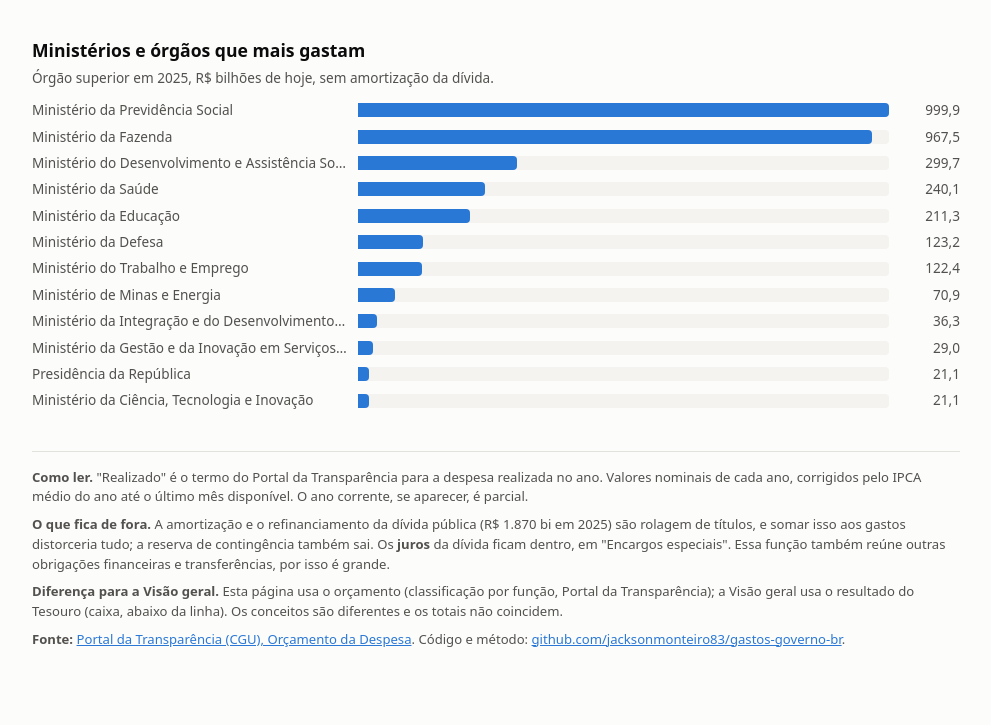
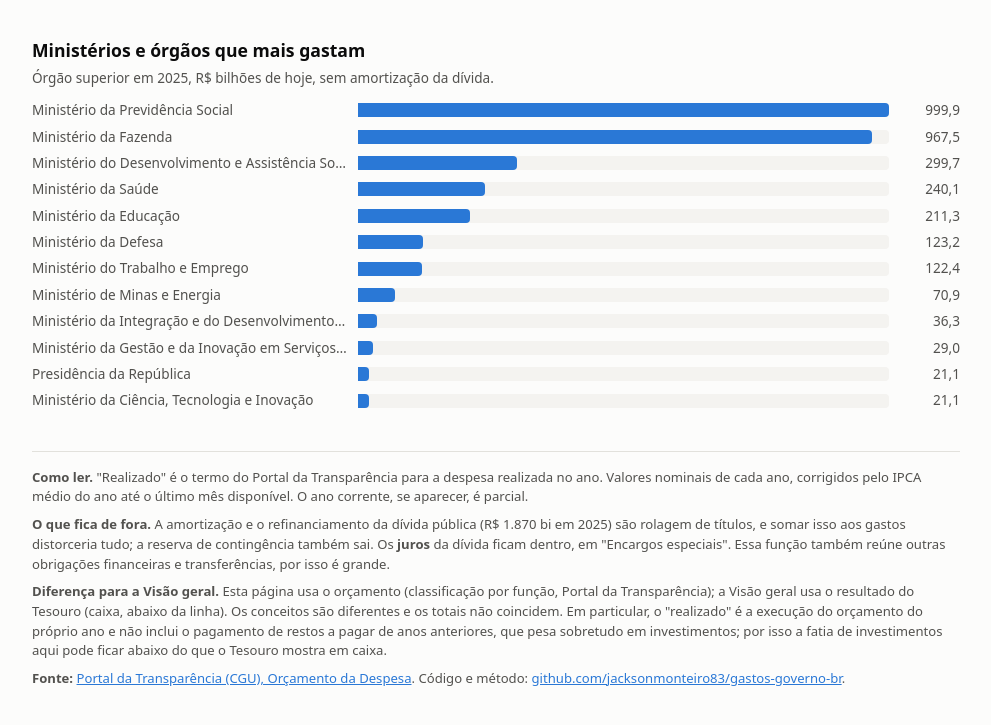
Before and after one commit to jacksonmonteiro83/gastos-governo-br, a plain HTML site: page docs/despesas.html in a window 1280 px wide. Shown: the part 1052-1777 px from the top of the page, without its empty margins (144-1135 px from the left). Drawn offline with Linux system fonts and the light colour scheme.

Commit message:
Despesas: prints, nota sobre restos a pagar e achados no README
Co-Authored-By: Claude Sonnet 5.5 <noreply@anthropic.com>
Claude-Session: https://claude.ai/code/session_01KiiusXRWrSgj2tX4znhx2G

```diff
--- a/docs/despesas.html
+++ b/docs/despesas.html
@@ -51,7 +51,7 @@
     <footer>
       <p><b>Como ler.</b> "Realizado" é o termo do Portal da Transparência para a despesa realizada no ano. Valores nominais de cada ano, corrigidos pelo IPCA médio do ano até o último mês disponível. O ano corrente, se aparecer, é parcial.</p>
       <p><b>O que fica de fora.</b> A amortização e o refinanciamento da dívida pública (R$ <span id="amort"></span> bi em <span class="refano"></span>) são rolagem de títulos, e somar isso aos gastos distorceria tudo; a reserva de contingência também sai. Os <b>juros</b> da dívida ficam dentro, em "Encargos especiais". Essa função também reúne outras obrigações financeiras e transferências, por isso é grande.</p>
-      <p><b>Diferença para a Visão geral.</b> Esta página usa o orçamento (classificação por função, Portal da Transparência); a Visão geral usa o resultado do Tesouro (caixa, abaixo da linha). Os conceitos são diferentes e os totais não coincidem.</p>
+      <p><b>Diferença para a Visão geral.</b> Esta página usa o orçamento (classificação por função, Portal da Transparência); a Visão geral usa o resultado do Tesouro (caixa, abaixo da linha). Os conceitos são diferentes e os totais não coincidem. Em particular, o "realizado" é a execução do orçamento do próprio ano e não inclui o pagamento de restos a pagar de anos anteriores, que pesa sobretudo em investimentos; por isso a fatia de investimentos aqui pode ficar abaixo do que o Tesouro mostra em caixa.</p>
       <p><b>Fonte:</b> <a href="https://portaldatransparencia.gov.br/download-de-dados/orcamento-despesa">Portal da Transparência (CGU), Orçamento da Despesa</a>. Código e método: <a href="https://github.com/jacksonmonteiro83/gastos-governo-br">github.com/jacksonmonteiro83/gastos-governo-br</a>.</p>
     </footer>
   </div>
```
Also changed, not shown: docs/img/despesas.png (added), 1 other file.
